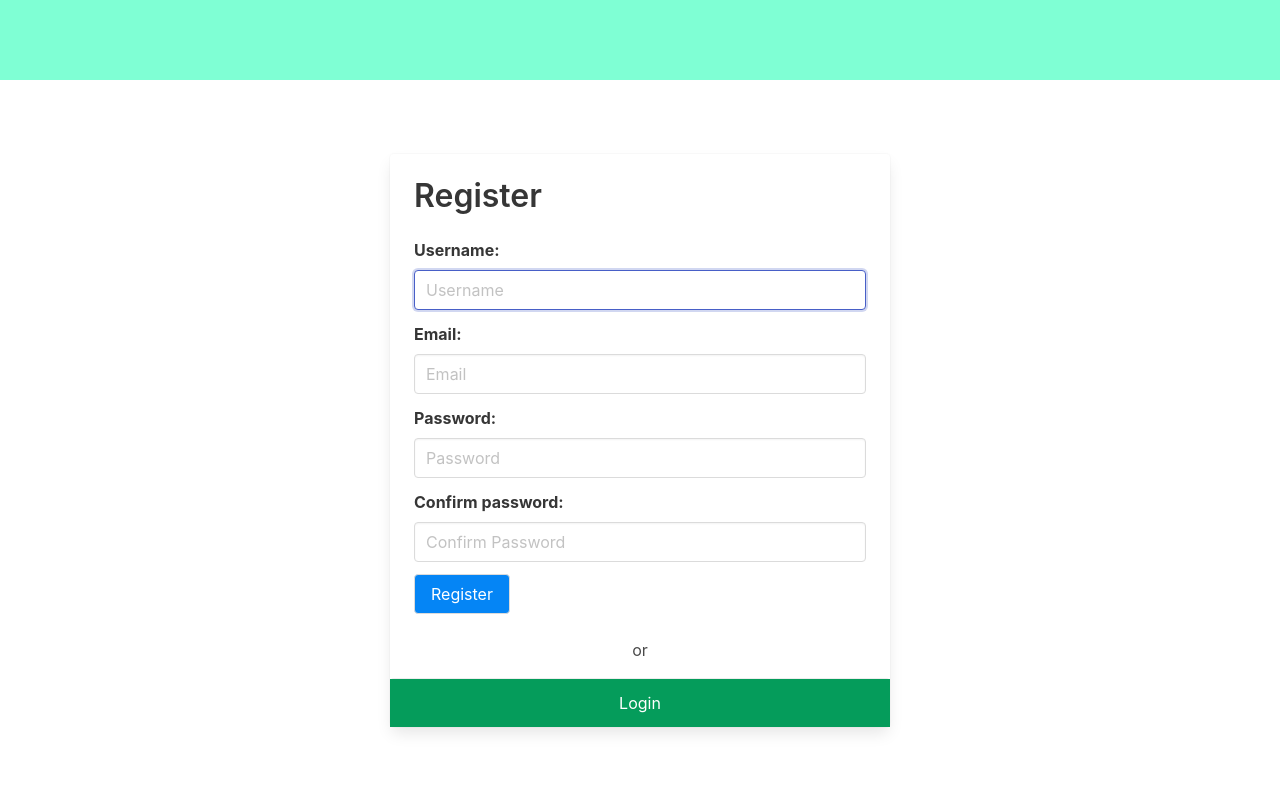
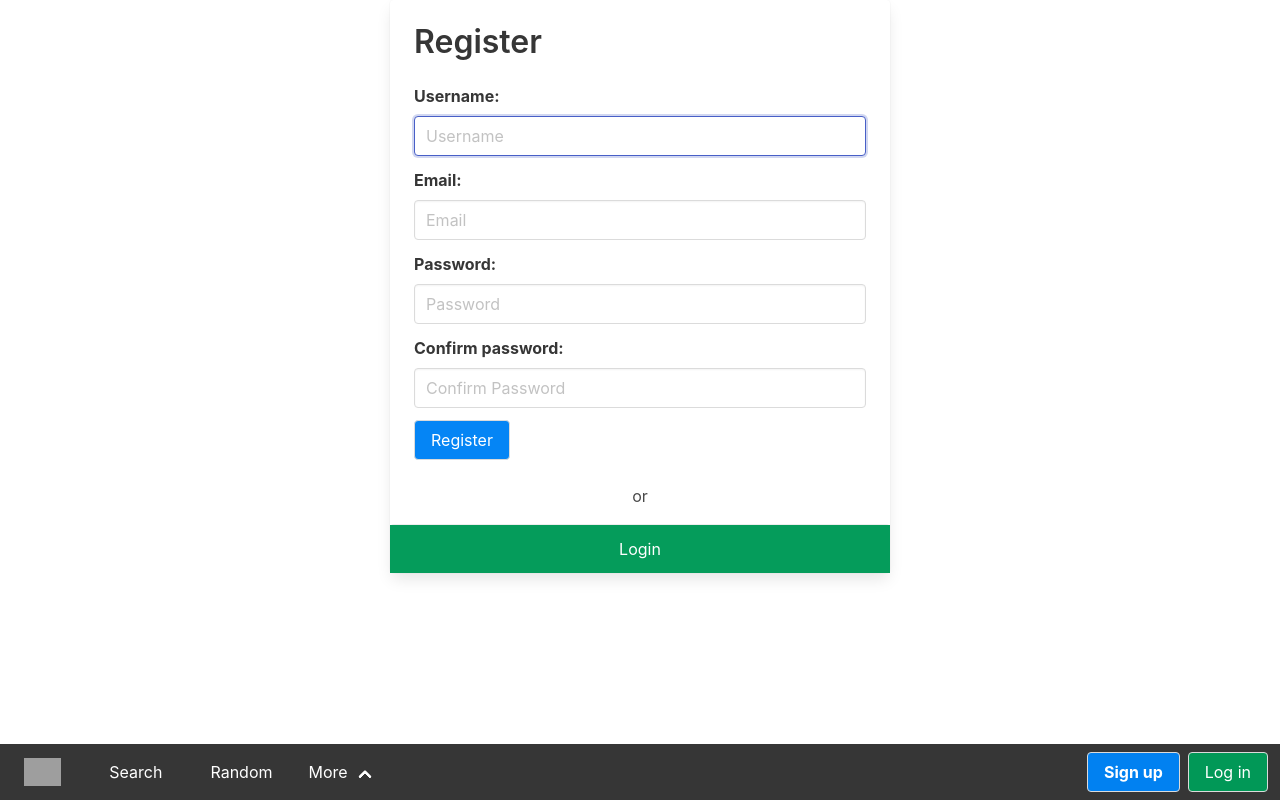
Before and after one commit to shaw8wit/otaku-spot, a Django app: page /quotes/register in a window 1280 px wide. Run offline with Django 3.2, Linux system fonts and the light colour scheme; some web fonts are replaced; grey boxes are pictures that could not be loaded.

Commit message:
Navbar designed

```diff
--- a/quotes/static/quotes/style.css
+++ b/quotes/static/quotes/style.css
@@ -9,12 +9,6 @@ html {
 body {
     margin: 0px;
     padding: 0px;
-}
-
-.menu {
-    width: 100vw;
-    height: 10vh;
-    background-color: aquamarine;
 }
 
 .login {
@@ -29,7 +23,7 @@ body {
 
 .center {
     width: 100%;
-    height: 90vh;
+    height: 100%;
 
     display: flex;
     justify-content: center;
@@ -41,4 +35,5 @@ body {
     max-width: 500px !important;
 }
 
+
 /* font-family: 'Bellefair', serif; */
--- a/quotes/templates/quotes/layout.html
+++ b/quotes/templates/quotes/layout.html
@@ -11,17 +11,75 @@
     <link rel="stylesheet" href="https://cdn.jsdelivr.net/npm/bulma@0.9.1/css/bulma.min.css">
 </head>
 
-<body>
-    <div class="menu">
+<body class="has-navbar-fixed-bottom">
+    <nav class="navbar is-fixed-bottom is-dark" role="navigation">
+        <div class="navbar-brand">
+            <a href="#" class="navbar-item px-5">
+                <img src="https://cutewallpaper.org/21/sharingan-eye-wallpaper/Sharingan-Eyes-Wallpapers-Wallpaper-Cave-Sharingan-eyes-.jpg"
+                    alt="Icon" />
+            </a>
+        </div>
 
-    </div>
+        <div class="navbar-menu">
+            <div class="navbar-start">
+                <a href="#" class="navbar-item px-5">
+                    Search
+                </a>
+                <a href="#" class="navbar-item px-5">
+                    Random
+                </a>
+                <div class="navbar-item has-dropdown has-dropdown-up is-hoverable">
+                    <a class="navbar-link">
+                        More
+                    </a>
+                    <div class="navbar-dropdown">
+                        <a class="navbar-item">
+                            Profile
+                        </a>
+                        <a class="navbar-item">
+                            Notifications
+                        </a>
+                        <a class="navbar-item">
+                            About
+                        </a>
+                        <hr class="navbar-divider">
+                        <a class="navbar-item">
+                            Contact
+                        </a>
+                    </div>
+                </div>
+            </div>
+            <div class="navbar-end">
+                <div class="navbar-item">
+                    <div class="buttons">
+                        {% if user.is_authenticated %}
+                        <a href="{% url 'logout' %}" class="button is-warning">
+                            <strong>Log out</strong>
+                        </a>
+                        {% else %}
+                        <a href="{% url 'register' %}" class="button register">
+                            <strong>Sign up</strong>
+                        </a>
+                        <a href="{% url 'login' %}" class="button login">
+                            Log in
+                        </a>
+                        {% endif %}
+                    </div>
+                </div>
+            </div>
+        </div>
+    </nav>
 
     <div class="container">
         {% block body %}
         {% endblock %}
     </div>
 
-    <script src="{% static 'quotes/script.js' %}"></script>
+    <script src="{% static 'quotes/script.js' %}">
+        function toggleNav() {
+            console.log("Sparts");
+        }
+    </script>
 
 </body>
 
```
